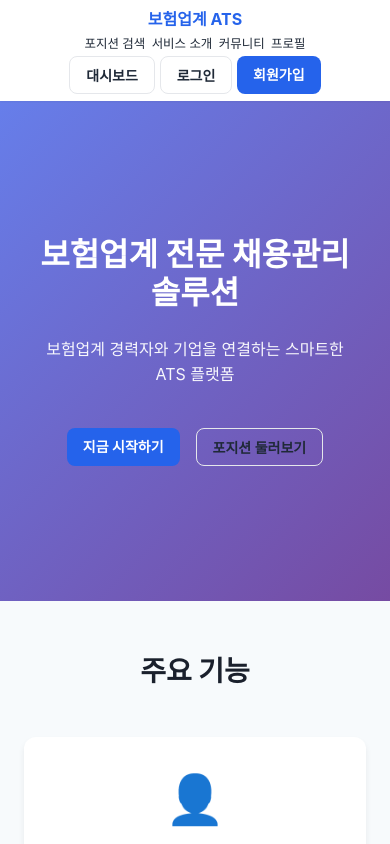
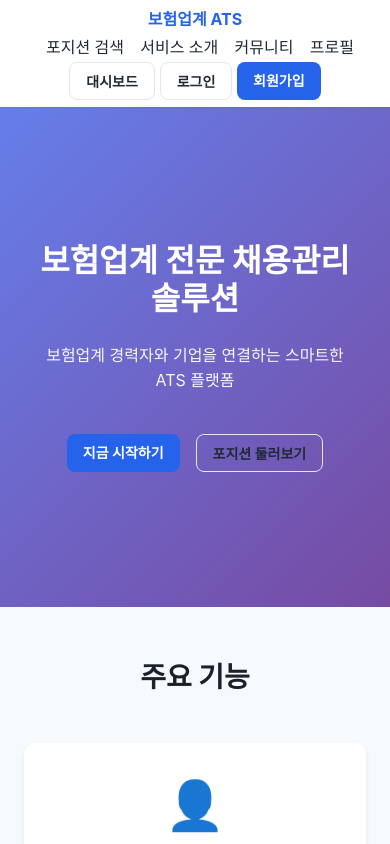
Before and after one commit to jewook-an/BHinSearch, a React (Create React App) app: page / in a window 390 px wide. Shown: the top 844 px of the page. Built offline with nearby package versions, Linux system fonts and the light colour scheme.

Commit message:
nav link css modify

```diff
--- a/src/components/Layout/Header.css
+++ b/src/components/Layout/Header.css
@@ -34,6 +34,7 @@
   color: var(--text-primary);
   font-weight: 500;
   transition: color 0.2s;
+  padding-left: 10px;
 }
 
 .nav-link:hover {
@@ -123,7 +124,7 @@
   }
 
   .nav-link {
-    font-size: 0.78rem;
+    font-size: 1rem;
   }
 
   .auth-buttons {
```
